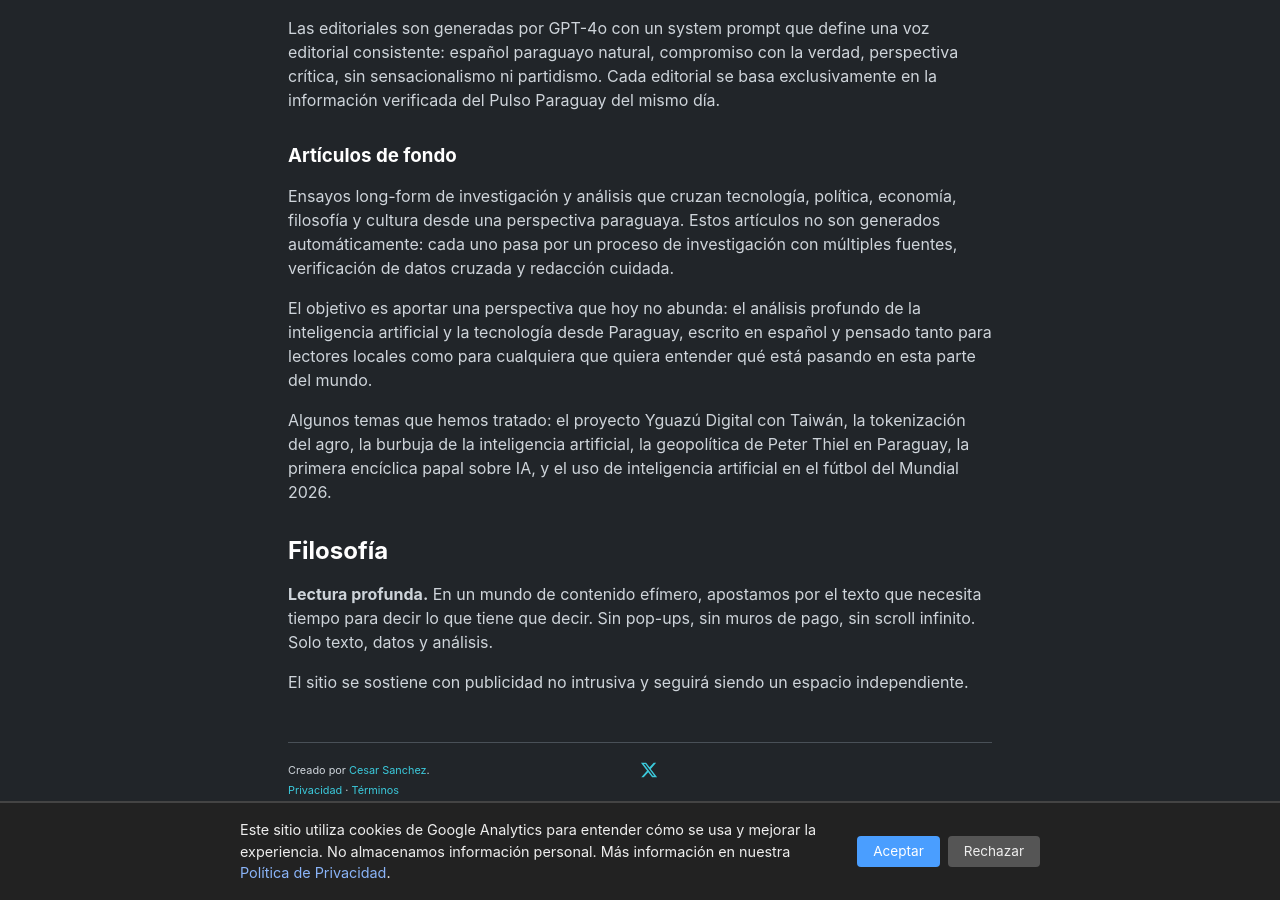
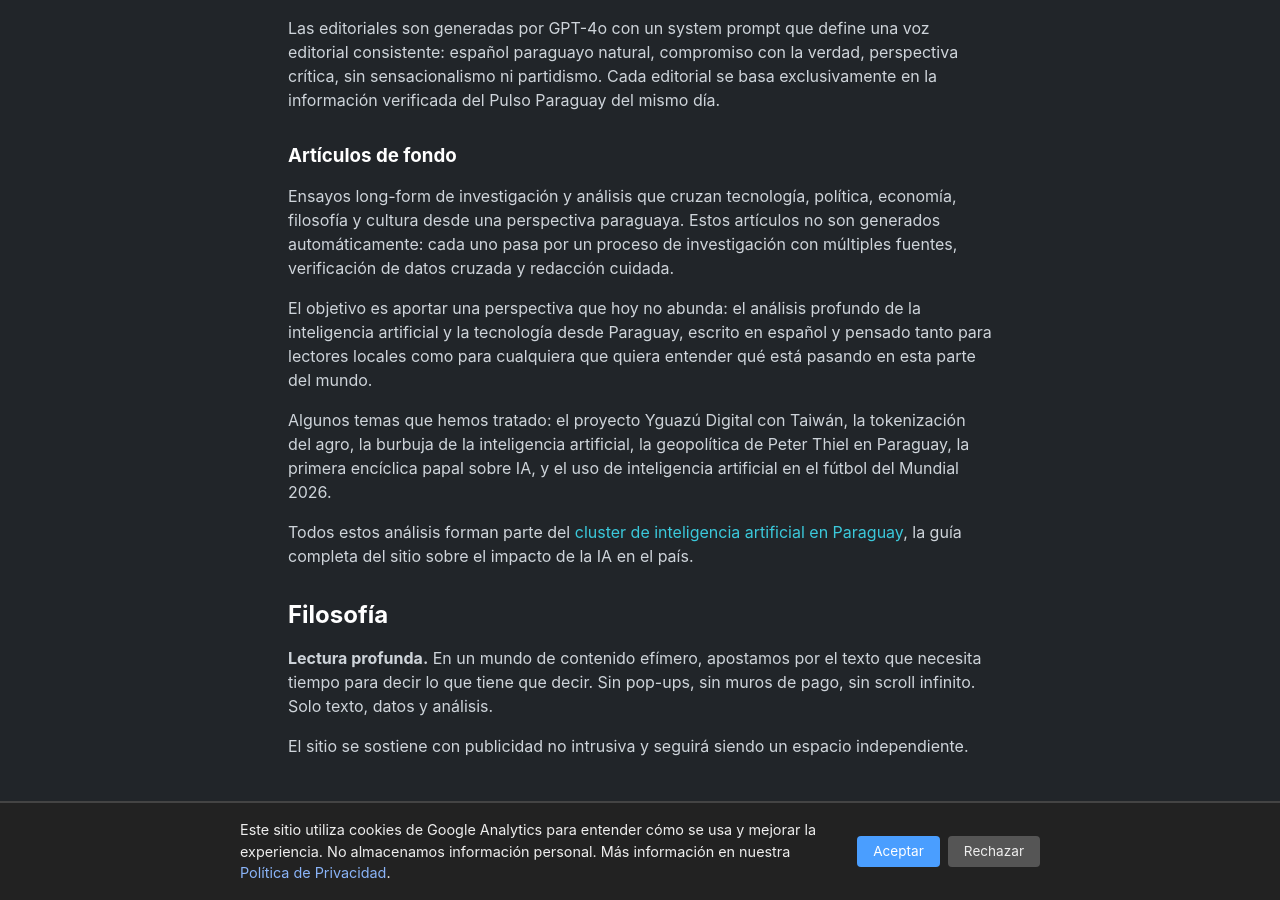
Before and after one commit to miravosqueinteresante/muchotexto.net, a Jekyll site: the page built from about.markdown, in a window 1280 px wide and 900 px high, scrolled down 982 px. Built offline with Jekyll 4.4.1, drawn with Linux system fonts in a browser that asks for light colours.

Commit message:
About: agregar link a cluster IA /ia-en-paraguay/ en Articulos de fondo

```diff
--- a/about.markdown
+++ b/about.markdown
@@ -35,6 +35,8 @@
 
 Algunos temas que hemos tratado: el proyecto Yguazú Digital con Taiwán, la tokenización del agro, la burbuja de la inteligencia artificial, la geopolítica de Peter Thiel en Paraguay, la primera encíclica papal sobre IA, y el uso de inteligencia artificial en el fútbol del Mundial 2026.
 
+Todos estos análisis forman parte del [cluster de inteligencia artificial en Paraguay](/ia-en-paraguay/), la guía completa del sitio sobre el impacto de la IA en el país.
+
 ## Filosofía
 
 **Lectura profunda.** En un mundo de contenido efímero, apostamos por el texto que necesita tiempo para decir lo que tiene que decir. Sin pop-ups, sin muros de pago, sin scroll infinito. Solo texto, datos y análisis.
```
